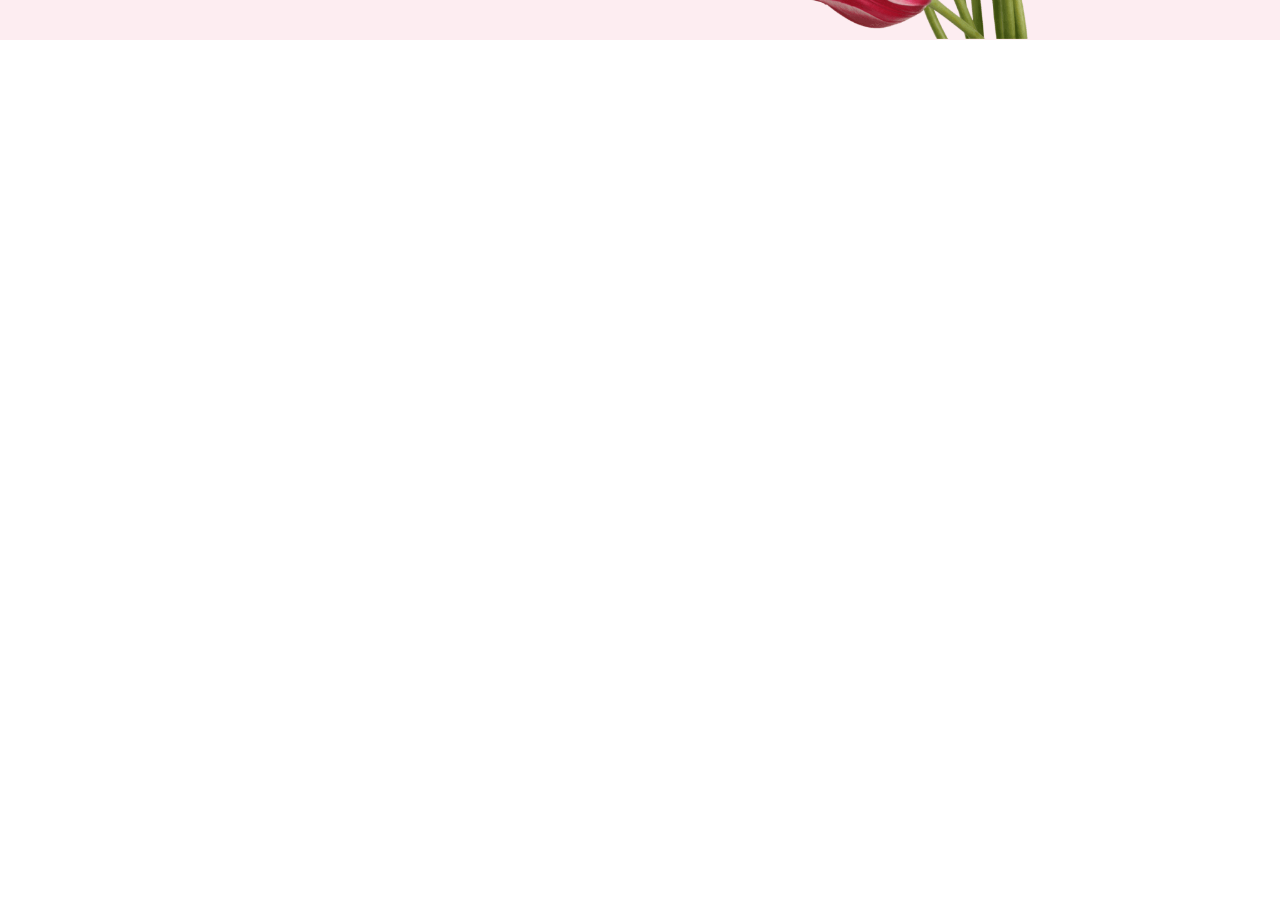
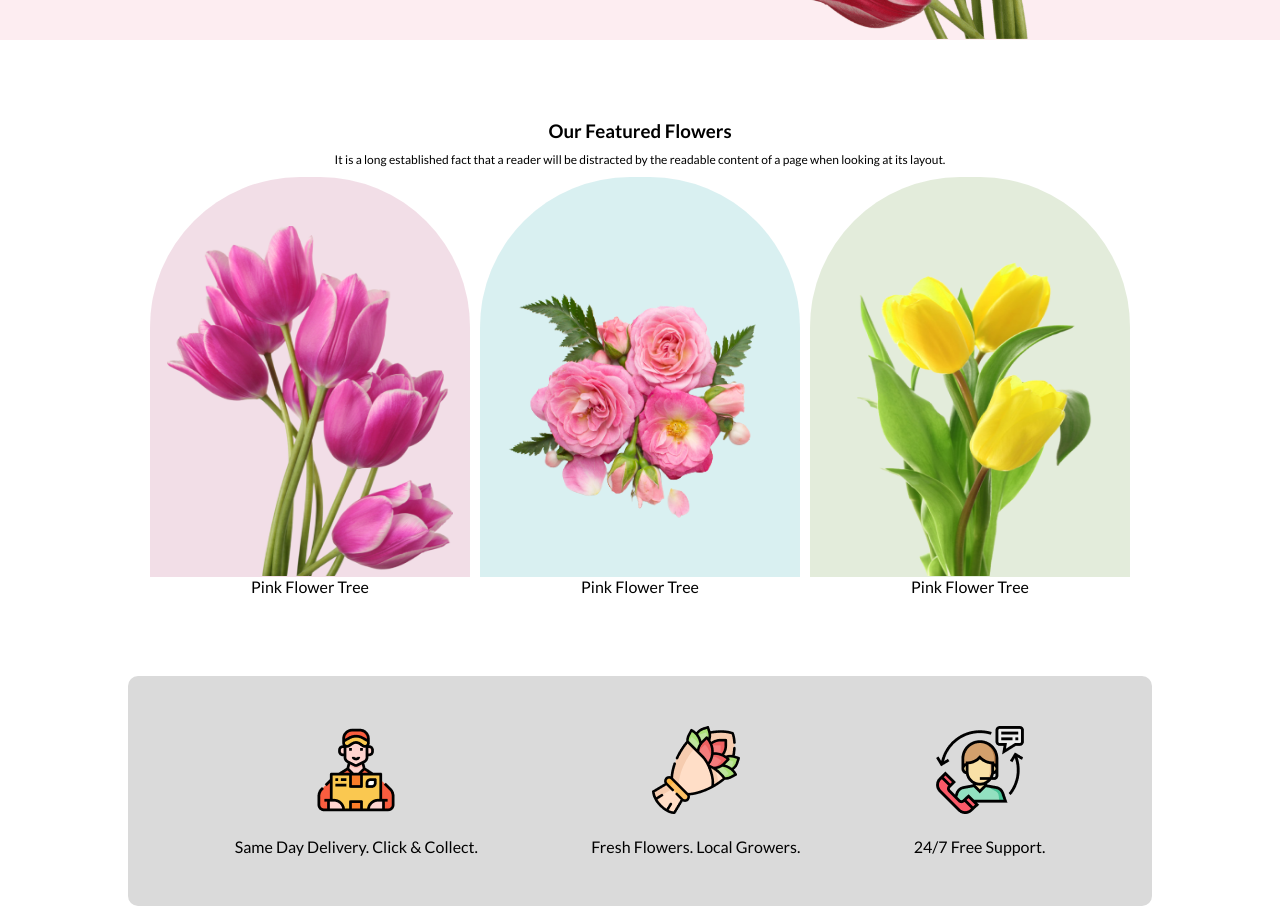
Before and after one commit to Paromesh/assignment-one, a plain HTML site: page index.html in a window 1280 px wide. Shown: the part 460-1366 px from the top of the page. Before the commit the page ends 800 px from the top, so only its background shows below. Drawn offline with Linux system fonts and the light colour scheme.

Commit message:
service added

```diff
--- a/index.html
+++ b/index.html
@@ -1,12 +1,16 @@
 <!DOCTYPE html>
 <html lang="en">
+
 <head>
     <meta charset="UTF-8">
     <meta name="viewport" content="width=device-width, initial-scale=1.0">
     <title>Document</title>
-    <link href="https://fonts.googleapis.com/css2?family=Lato:ital,wght@0,100;0,300;0,400;0,700;0,900;1,100;1,700&display=swap" rel="stylesheet">
+    <link
+        href="https://fonts.googleapis.com/css2?family=Lato:ital,wght@0,100;0,300;0,400;0,700;0,900;1,100;1,700&display=swap"
+        rel="stylesheet">
     <link rel="stylesheet" href="styles.css">
 </head>
+
 <body>
     <header>
         <div class="textContainer">
@@ -23,5 +27,58 @@
         </div>
 
     </header>
+    <!-- featured section -->
+    <div id="feature">
+
+        <div class="featuretxt">
+            <h3>Our Featured Flowers</h3>
+            <p class="featuretxtsmall">
+                It is a long established fact that a reader will be distracted by the readable content of a page when
+                looking at its layout.
+            </p>
+        </div>
+
+        <div class="featureContainer">
+            <div class="featureBox">
+                <div class="featureImageBox one">
+                    <img src="./asset/featureimage1.png" alt="pic" class="featureimage">
+                </div>
+                <p>Pink Flower Tree</p>
+            </div>
+            <div class="featureBox">
+                <div class="featureImageBox two">
+                    <img src="./asset/featureimage2-removebg-preview.png" alt="pic" class="featureimage">
+                </div>
+                <p>Pink Flower Tree</p>
+            </div>
+            <div class="featureBox">
+                <div class="featureImageBox three">
+                    <img src="./asset/featureimage3.png" alt="pic" class="featureimage">
+                </div>
+                <p>Pink Flower Tree</p>
+            </div>
+
+        </div>
+    </div>
+    <!-- featured section -->
+    <!-- sevice -->
+    <div id="services">
+        <div class="srviceContainer">
+            <div class="serviceBox">
+                <img src="./asset/icon1.png" alt="png">
+                <p>Same Day Delivery. Click & Collect.</p>
+            </div>
+            <div class="serviceBox">
+                <img src="./asset/icon2.png" alt="png">
+                <p>Fresh Flowers. Local Growers.</p>
+            </div>
+            <div class="serviceBox">
+                <img src="./asset/icon3.png" alt="png">
+                <p>24/7 Free Support.</p>
+            </div>
+        </div>
+    </div>
+    <!-- sevices -->
 </body>
+
 </html>
--- a/styles.css
+++ b/styles.css
@@ -37,3 +37,66 @@ header{
     height: 500px;
 }
 /* headersection done*/
+/* begain feature section */
+#feature{
+    width: 100%;
+    padding: 80px 0;
+}
+.featuretxt{
+    text-align: center;
+}
+.featuretxtsmall{
+    font-size: 12px;
+    margin: 10px 0;
+}
+.featureContainer{
+    display: flex;
+    align-items: center;
+    justify-content: center;
+}
+/* box by box korlam tai container ekta besi nilam */
+.featureBox{
+    width: 25%;
+    margin: 0 5px;
+    text-align: center;
+}
+.featureImageBox{
+    width: 100%;
+    height: 400px;
+    display: flex;
+    align-items: end;
+    justify-content: center;
+    border: 1px solid transparent;
+    border-radius: 150px 150px 0 0;
+}
+.one{
+    background-color: #a7216226;
+}
+.two{
+    background-color: #0597a026;
+}
+.three{
+    background-color:#477d1126 ;
+}
+.featureimage{
+    width: 90%;
+    height: 350px;
+}
+/* end of header section */
+/* servicess */
+#services{
+    width: 100%;
+}
+.srviceContainer{
+    width: 80%;
+    margin: auto;
+    padding: 50px;
+    background-color: #dadada;
+    display: flex;
+    justify-content: space-around;
+    text-align: center;
+    border-radius: 10px;
+}
+.serviceBox p{
+    margin-top: 20px;
+}
```
